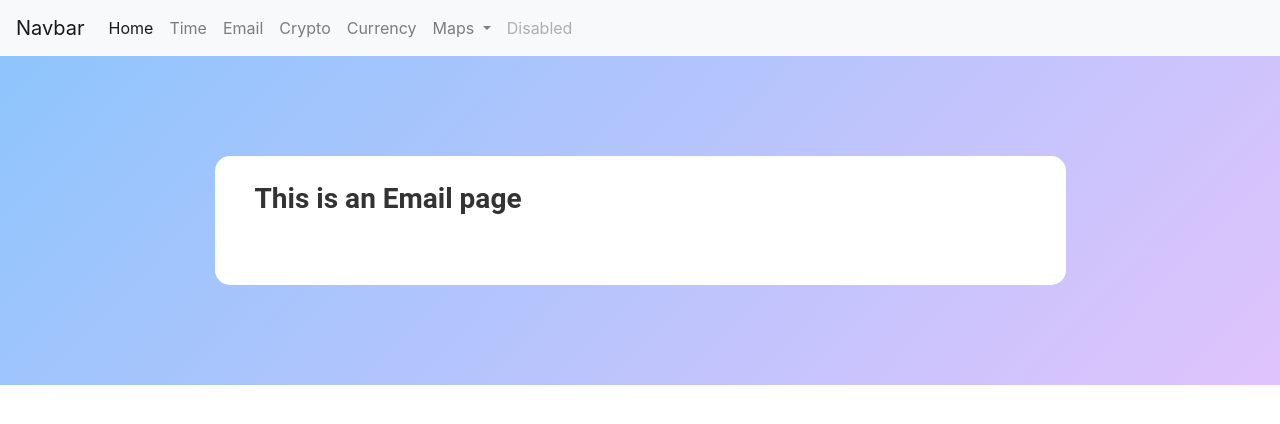
After one commit to boiko88/APIGod, a Django app: page /email in a window 1280 px wide. The commit adds this page. Shown: the top 424 px of the page. Run offline with Django 4.2, Linux system fonts and the light colour scheme; some libraries are stand-ins or nearby versions.

Commit message:
added an email page and requirements.txt

```diff
--- a/apigod/settings.py
+++ b/apigod/settings.py
@@ -9,9 +9,6 @@ load_dotenv()
 # Build paths inside the project like this: BASE_DIR / 'subdir'.
 BASE_DIR = Path(__file__).resolve().parent.parent
 
-
-# Quick-start development settings - unsuitable for production
-# See https://docs.djangoproject.com/en/4.2/howto/deployment/checklist/
 
 # SECURITY WARNING: keep the secret key used in production secret!
 # SECRET_KEY = 'django-insecure-sqqf(^sm=n4l(u()u+cwd2uz#^9)wci=4_7xf=__^_5n@4*g^+'
--- a/apigod/urls.py
+++ b/apigod/urls.py
@@ -13,4 +13,5 @@ urlpatterns = [
     path('currency', views.currency, name="currency"),
     path('fmap', views.foliumMap, name="fmap"),
     path('gmap', views.googleMap, name="gmap"),
+    path('email', views.freeEmail, name="email"),
 ]
--- a/my_platform/views.py
+++ b/my_platform/views.py
@@ -51,3 +51,8 @@ def foliumMap(request):
 def googleMap(request):
     context = {}
     return render(request, 'gmap.html', context)
+
+
+def freeEmail(request):
+    context = {}
+    return render(request, 'email.html', context)
--- /dev/null
+++ b/templates/email.html
@@ -0,0 +1,28 @@
+{% extends 'main.html' %}
+
+{% block content %}
+
+<html>
+    <head>
+        <meta charset="utf-8">
+        <meta http-equiv="X-UA-Compatible" content="IE=edge">
+        <title>Email Page</title>
+        <meta name="description" content="">
+        <meta name="viewport" content="width=device-width, initial-scale=1">
+        <link rel="stylesheet" href="">
+    </head>
+    <body>
+        <div class="page-content">
+            <div class="form-v2-content">
+                <div class="form-left">
+
+                </div>
+                <form class="form-detail" action="#" method="post" id="myform">
+                    <h2>This is an Email page</h2>
+                    <br>
+                </form>
+            </div>
+        </div>
+    </body>
+{% endblock  %}
+</html>
--- a/templates/navbar.html
+++ b/templates/navbar.html
@@ -14,11 +14,14 @@
           <a class="nav-link" href="{% url 'time' %}">Time</a>
         </li>
         <li class="nav-item">
+          <a class="nav-link" href="{% url 'email' %}">Email</a>
+        </li>
+        <li class="nav-item">
             <a class="nav-link" href="{% url 'crypto' %}">Crypto</a>
         </li>
         <li class="nav-item">
           <a class="nav-link" href="{% url 'currency' %}">Currency</a>
-      </li>
+        </li>
         <li class="nav-item dropdown">
           <a class="nav-link dropdown-toggle" href="#" id="navbarDropdown" role="button" data-toggle="dropdown" aria-haspopup="true" aria-expanded="false">
             Maps
```
Also changed, not shown: requirements.txt (added, +22 -0 lines).
